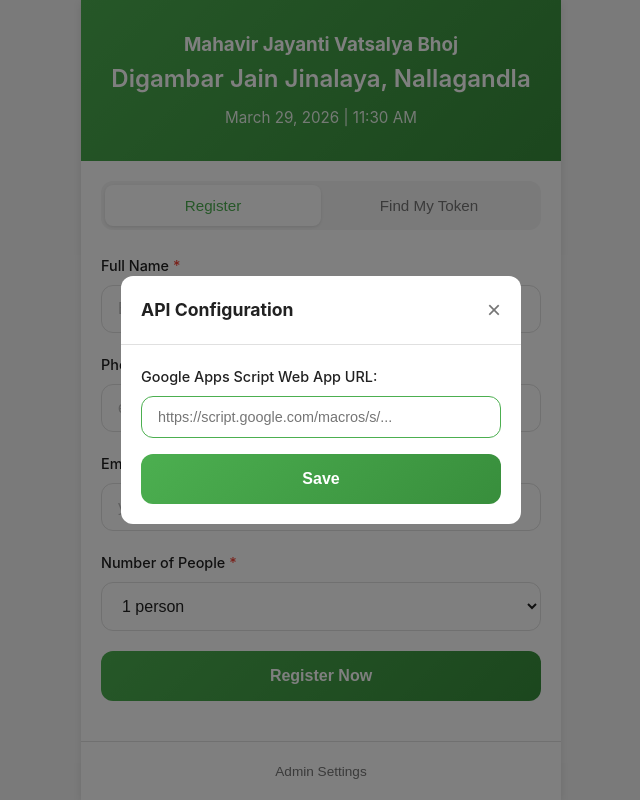
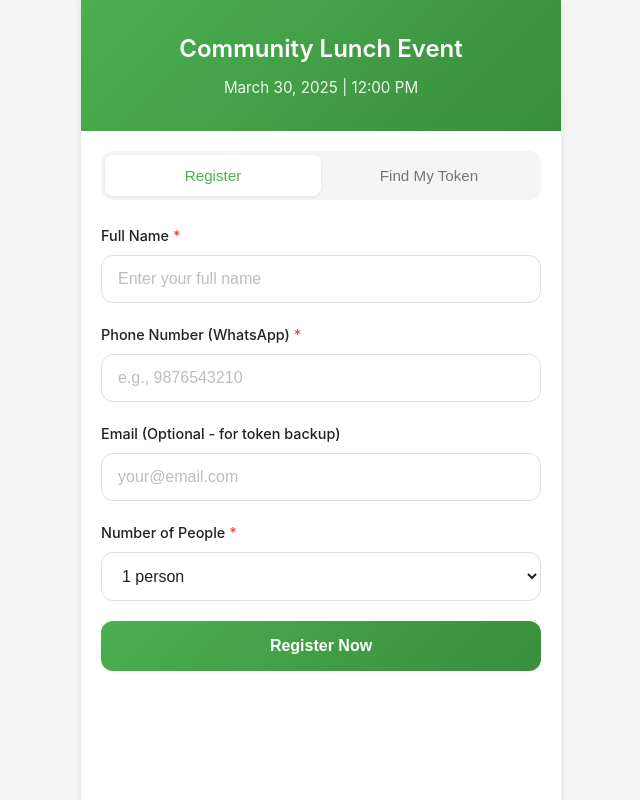
Before and after one commit to MightySuz/food-event-scanner, a plain HTML site: page index.html in a window 1280 px wide. Shown: the whole page, without its empty margins (319-959 px from the left). Drawn offline with Linux system fonts and the light colour scheme.

Commit message:
Add files via upload

```diff
--- a/app.js
+++ b/app.js
@@ -4,11 +4,12 @@
  */
 
 // ============================================
-// STATE & CONFIGURATION
+// CONFIGURATION - API URL is hardcoded
 // ============================================
 
+const API_URL = 'https://script.google.com/macros/s/AKfycbwTeYOnT07HPNMgILXoXwQpC9_8_I8_u0sE4VNnKUhHjdJoJq_ELhYGpqr3ucUIT06-oA/exec';
+
 const state = {
-    apiUrl: localStorage.getItem('apiUrl') || '',
     currentToken: null,
     currentData: null
 };
@@ -56,13 +57,6 @@
     errorMessage: document.getElementById('errorMessage'),
     tryAgainBtn: document.getElementById('tryAgainBtn'),
 
-    // Config modal
-    configBtn: document.getElementById('configBtn'),
-    configModal: document.getElementById('configModal'),
-    closeConfig: document.getElementById('closeConfig'),
-    apiUrlInput: document.getElementById('apiUrl'),
-    saveConfigBtn: document.getElementById('saveConfig'),
-
     // Canvas for image generation
     canvas: document.getElementById('tokenCanvas')
 };
@@ -72,18 +66,8 @@
 // ============================================
 
 function init() {
-    // Load saved API URL
-    if (state.apiUrl) {
-        elements.apiUrlInput.value = state.apiUrl;
-    }
-
     // Bind events
     bindEvents();
-
-    // Show config if not set
-    if (!state.apiUrl) {
-        showConfigModal();
-    }
 }
 
 function bindEvents() {
@@ -104,16 +88,6 @@
 
     // Error handling
     elements.tryAgainBtn.addEventListener('click', resetToForm);
-
-    // Config modal
-    elements.configBtn.addEventListener('click', showConfigModal);
-    elements.closeConfig.addEventListener('click', closeConfigModal);
-    elements.saveConfigBtn.addEventListener('click', saveConfig);
-    elements.configModal.addEventListener('click', (e) => {
-        if (e.target === elements.configModal && state.apiUrl) {
-            closeConfigModal();
-        }
-    });
 }
 
 // ============================================
@@ -141,11 +115,6 @@
 
 async function handleRegistration(e) {
     e.preventDefault();
-
-    if (!state.apiUrl) {
-        showConfigModal();
-        return;
-    }
 
     // Get form data
     const formData = {
@@ -196,11 +165,6 @@
 
 async function handleLookup(e) {
     e.preventDefault();
-
-    if (!state.apiUrl) {
-        showConfigModal();
-        return;
-    }
 
     const phone = elements.lookupPhoneInput.value.trim();
     const email = elements.lookupEmailInput.value.trim();
@@ -369,7 +333,7 @@
 // ============================================
 
 async function callApi(action, params = {}) {
-    const url = new URL(state.apiUrl);
+    const url = new URL(API_URL);
     url.searchParams.append('action', action);
 
     Object.keys(params).forEach(key => {
@@ -407,41 +371,6 @@
 }
 
 // ============================================
-// CONFIGURATION
-// ============================================
-
-function showConfigModal() {
-    elements.configModal.classList.remove('hidden');
-    elements.apiUrlInput.focus();
-}
-
-function closeConfigModal() {
-    if (!state.apiUrl) {
-        alert('Please configure the API URL to use the app');
-        return;
-    }
-    elements.configModal.classList.add('hidden');
-}
-
-function saveConfig() {
-    const url = elements.apiUrlInput.value.trim();
-
-    if (!url) {
-        alert('Please enter the API URL');
-        return;
-    }
-
-    if (!url.startsWith('https://script.google.com/')) {
-        alert('Please enter a valid Google Apps Script Web App URL');
-        return;
-    }
-
-    state.apiUrl = url;
-    localStorage.setItem('apiUrl', url);
-    elements.configModal.classList.add('hidden');
-}
-
-// ============================================
 // INITIALIZE APP
 // ============================================
 
--- a/index.html
+++ b/index.html
@@ -12,9 +12,8 @@
     <div class="app-container">
         <!-- Header -->
         <header class="app-header">
-            <h3>Mahavir Jayanti Vatsalya Bhoj</h3>
-            <h1>Digambar Jain Jinalaya, Nallagandla</h1>
-            <p class="event-date">March 29, 2026 | 11:30 AM</p>
+            <h1>Community Lunch Event</h1>
+            <p class="event-date">March 30, 2025 | 12:00 PM</p>
         </header>
 
         <!-- Main Content -->
@@ -190,30 +189,6 @@
 
         </main>
 
-        <!-- Footer -->
-        <footer class="app-footer">
-            <button id="configBtn" class="config-link">Admin Settings</button>
-        </footer>
-
-        <!-- Config Modal -->
-        <div id="configModal" class="modal hidden">
-            <div class="modal-content">
-                <div class="modal-header">
-                    <h2>API Configuration</h2>
-                    <button id="closeConfig" class="close-btn">&times;</button>
-                </div>
-                <div class="config-content">
-                    <label for="apiUrl">Google Apps Script Web App URL:</label>
-                    <input
-                        type="url"
-                        id="apiUrl"
-                        placeholder="https://script.google.com/macros/s/..."
-                    >
-                    <button id="saveConfig" class="submit-btn">Save</button>
-                </div>
-            </div>
-        </div>
-
     </div>
 
     <!-- Hidden canvas for image generation -->
```
